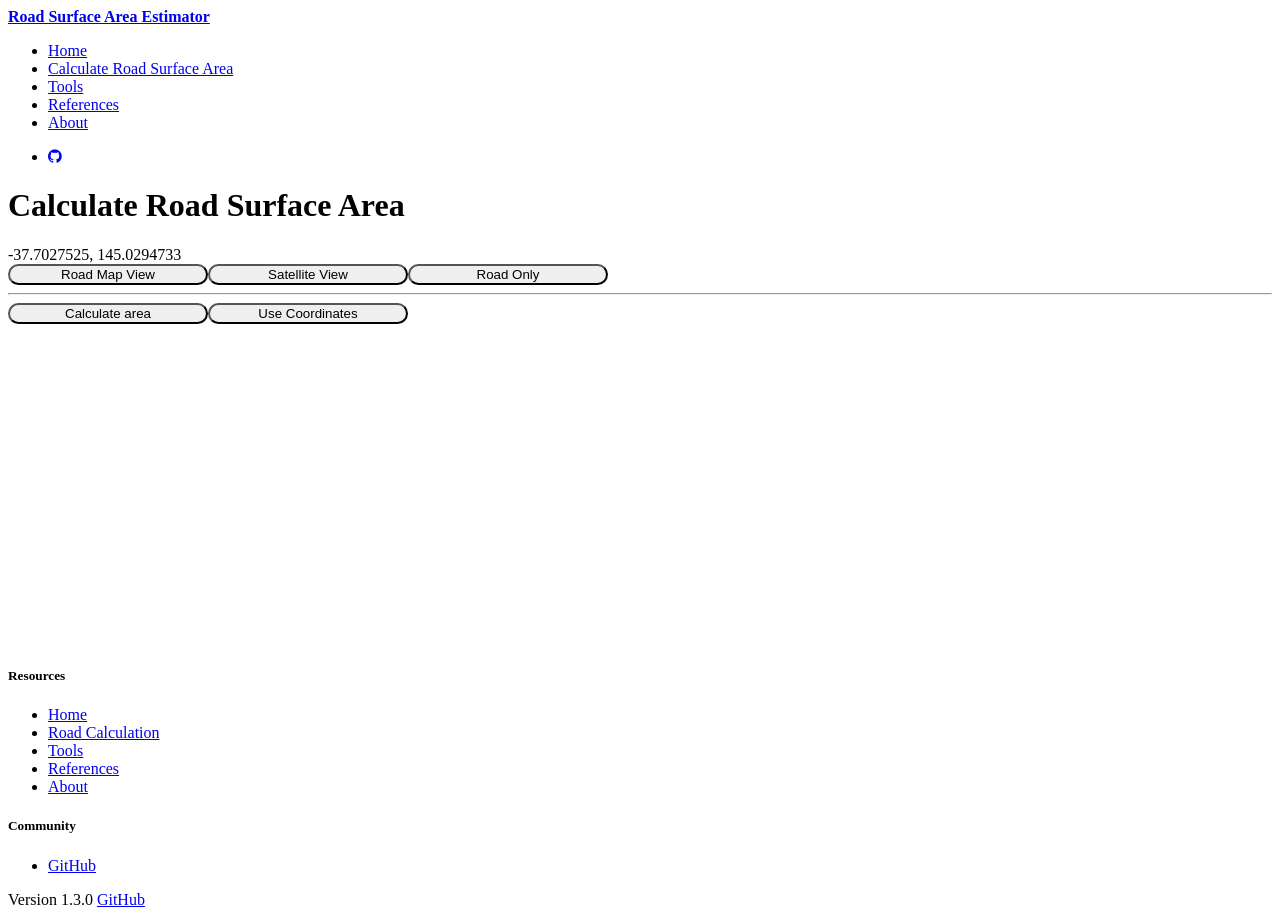
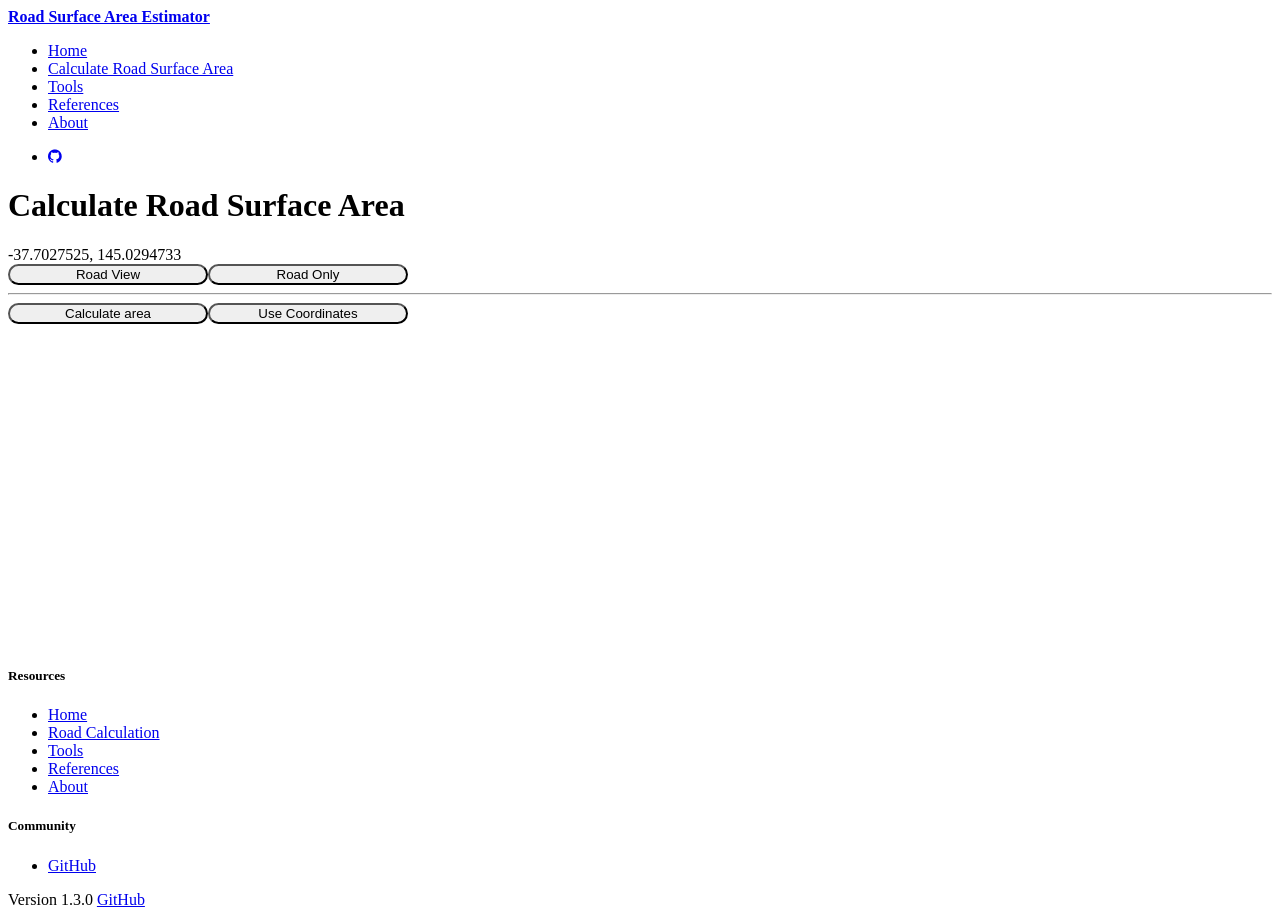
Before and after one commit to thanakritlee/road-surface-estimator, an Angular app: page /calculate in a window 1280 px wide. Built offline with nearby package versions, Linux system fonts and the light colour scheme; what @agm/core, angular-bootstrap-md would draw is missing.

Commit message:
Fix road style button visibility on satellite map type view.
Road style button shouldn't be showing when on satellite view, because satellite view can't be style.

```diff
--- a/src/app/calculate/user-map/map-options/map-options.component.html
+++ b/src/app/calculate/user-map/map-options/map-options.component.html
@@ -1,8 +1,7 @@
 <div class="row pt-2 animated fadeInDown">
   <div class="col text-center">
-    <button type="button" class="btn btn-primary wave-light" (click)="onClickRoadMapView()" mdbRippleRadius>Road Map View</button>
-    <button type="button" class="btn btn-default wave-light" (click)="onClickSatelliteView()" mdbRippleRadius>Satellite View</button>
-    <button type="button" class="btn btn-secondary wave-light" (click)="onClickChangeStyle()" mdbRippleRadius>{{ styleButtonText }}</button>
+    <button type="button" class="btn btn-primary wave-light" (click)="onClickMapView()" mdbRippleRadius>{{ mapViewButtonText }}</button>
+    <button type="button" class="btn btn-default wave-light" (click)="onClickChangeStyle()" mdbRippleRadius *ngIf="!mapViewButtonTextBool">{{ styleButtonText }}</button>
   </div>
 </div>
 
--- a/src/app/calculate/user-map/map-options/map-options.component.ts
+++ b/src/app/calculate/user-map/map-options/map-options.component.ts
@@ -9,8 +9,7 @@ import { AreaCalculationService } from '../../../app-services/area-calculation/a
 })
 export class MapOptionsComponent implements OnInit {
 
-  @Output() roadMapViewClicked = new EventEmitter < boolean > ();
-  @Output() satelliteViewClicked = new EventEmitter < boolean > ();
+  @Output() mapViewClicked = new EventEmitter < boolean > ();
   @Output() showOnMapClicked = new EventEmitter < {lat: number, lng: number} > ();
   @Output() changeStyleClicked = new EventEmitter < boolean > ();
 
@@ -26,6 +25,11 @@ export class MapOptionsComponent implements OnInit {
 
   calculated: boolean = false;
 
+  // Map change view button text.
+  // "Road View" or "Satellite View".
+  mapViewButtonText: string = "Road View";
+  mapViewButtonTextBool: boolean = false;
+
   // Map change style button text.
   styleButtonTextBool: boolean = false;
   styleButtonText: string = "Road Only";
@@ -39,24 +43,17 @@ export class MapOptionsComponent implements OnInit {
 
   ngOnInit() {}
 
-  onClickRoadMapView() {
+  onClickMapView() {
     /**
-     * Change Google Maps type to roadmap view.
+     * Change Google Maps type to roadmap or satellite view.
      *
-     * Emits the roadmap event.
+     * Emits a boolean true to indicate button activation and
+     * let the parent component who recieve the emitted event
+     * decide if roadmap or satellite view change.
      */
-    this.roadMapViewClicked.emit(true);
-    console.log('Event Emit from map-option: roadmap');
-  }
-
-  onClickSatelliteView() {
-    /**
-     * Change Google Maps type to sattelite view.
-     *
-     * Emits the satellite event.
-     */
-    this.satelliteViewClicked.emit(true);
-    console.log('Event Emit from map-option: satellite');
+    this.mapViewButtonText = this.mapViewButtonTextBool ? "Road View" : "Satellite View";
+    this.mapViewButtonTextBool = !this.mapViewButtonTextBool;
+    this.mapViewClicked.emit(true);
   }
 
   onClickChangeStyle() {
--- a/src/app/calculate/user-map/user-map.component.html
+++ b/src/app/calculate/user-map/user-map.component.html
@@ -24,8 +24,7 @@
       <div class="row pt-3">
         <div class="col">
           <app-map-options
-            (roadMapViewClicked)="onRoadMapViewClicked($event)"
-            (satelliteViewClicked)="onSatelliteViewClicked($event)"
+            (mapViewClicked)="onMapViewClicked($event)"
             (showOnMapClicked)="onShowOnMapClicked($event)"
             (changeStyleClicked)="onChangeStyleClicked($event)"
             [latitudeMarker]="lat"
--- a/src/app/calculate/user-map/user-map.component.ts
+++ b/src/app/calculate/user-map/user-map.component.ts
@@ -14,6 +14,7 @@ export class UserMapComponent implements OnInit {
 
   // Initialising Google Maps mapTypeId.
   mapTypeId: string = "roadmap";
+  mapTypeIdBool: boolean = false;
 
   // Maps gesture type.
   // gestureType: string = 'greedy';
@@ -281,14 +282,9 @@ export class UserMapComponent implements OnInit {
   ngOnInit() {
   }
 
-  onRoadMapViewClicked(bool: boolean) {
-    this.mapTypeId = "roadmap";
-    console.log('Received event in user-map: roadmap');
-  }
-
-  onSatelliteViewClicked(bool: boolean) {
-    this.mapTypeId = "satellite";
-    console.log('Received event in user-map: satellite');
+  onMapViewClicked(bool: boolean) {
+    this.mapTypeId = this.mapTypeIdBool ? "roadmap" : "satellite";
+    this.mapTypeIdBool = !this.mapTypeIdBool;
   }
 
   onChangeStyleClicked(bool: boolean) {
```
